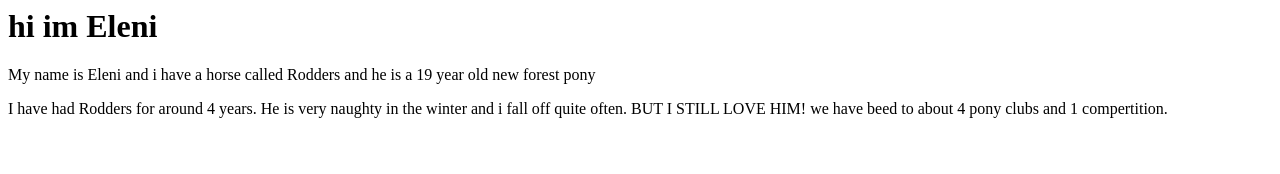
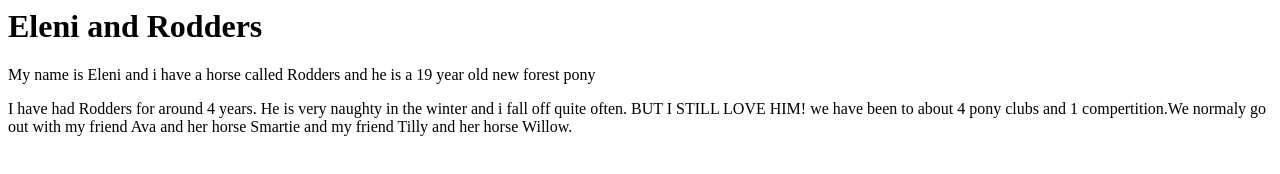
Before and after one commit to elenibrown/learntocode, a plain HTML site: page index.html in a window 1280 px wide. Drawn offline with Linux system fonts and the light colour scheme.

Commit message:
first js

```diff
--- a/index.html
+++ b/index.html
@@ -3,15 +3,20 @@
     <title>Eleni</title>
   </head>
   <body>
-    <h1>hi im Eleni</h1>
+    <h1>Eleni and Rodders</h1>
     <p>
       My name is Eleni and i have a horse called Rodders and he is a 19 year old
       new forest pony
     </p>
     <p>
       I have had Rodders for around 4 years. He is very naughty in the winter
-      and i fall off quite often. BUT I STILL LOVE HIM! we have beed to about 4
-      pony clubs and 1 compertition.
+      and i fall off quite often. BUT I STILL LOVE HIM! we have been to about 4
+      pony clubs and 1 compertition.We normaly go out with my friend Ava and her
+      horse Smartie and my friend Tilly and her horse Willow.
     </p>
+    <script>
+      const name = "Eleni";
+      const horse = "Rodders";
+    </script>
   </body>
 </html>
```
